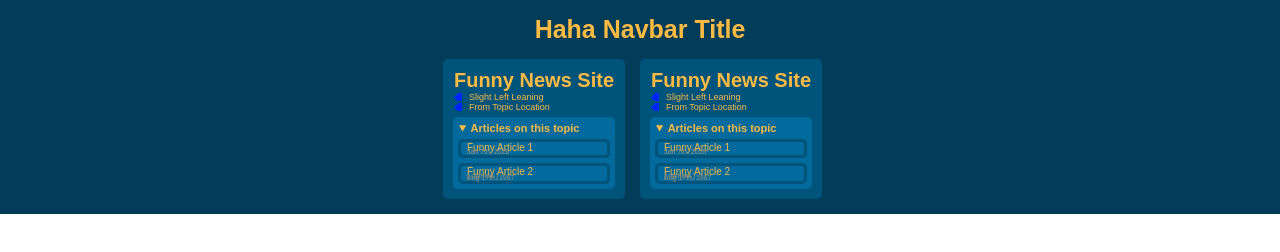
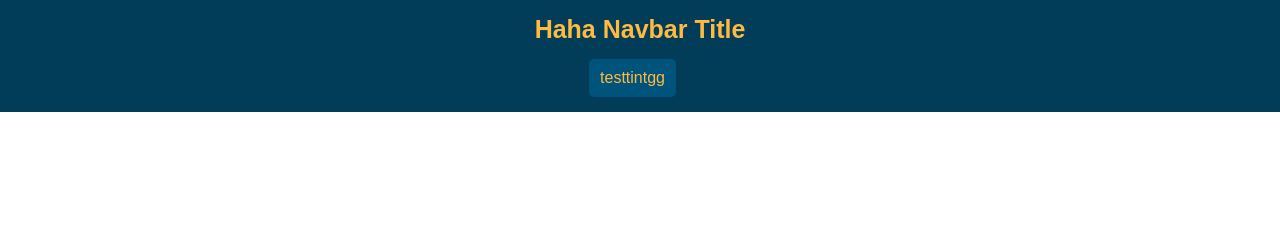
Before and after one commit to JMack21/cruzhacks24, a browser extension: page index.html in a window 1280 px wide. Drawn offline with Linux system fonts and the light colour scheme; a web font is replaced by a local one.

Commit message:
added node.js and started on the mainFunc and ui_control

```diff
--- a/index.html
+++ b/index.html
@@ -17,92 +17,14 @@
 					<h1>Haha Navbar Title</h1>
 				</div>
 
-				<div class="list-of-newsites-div">
-
-					<div class="newsite-div">
-
-						<div class="title-and-bias-of-newsite">
-							<h2>Funny News Site</h2>
-							<div class="bias-of-newsite-line">
-								<img src="images/bias_left.png" style="width:8px; height:8px">
-								<p class="bias-text">Slight Left Leaning</p>
-							</div>
-							<div class="bias-of-newsite-line">
-								<img src="images/bias_left.png" style="width:8px; height:8px">
-								<p class="bias-text">From Topic Location</p>
-							</div>
-						</div>
-
-						<div class="list-of-articles-dropdown-container">
-							<details class="list-of-articles-dropdown" open>
-								<summary>Articles on this topic</summary>
-
-								<div class="list-of-articles-div">
-									<div><a class="article-link" href="https://apnews.com/article/sixlegged-dog-surgery-spaniel-britain-6e7f609833646231c8dca6f0eb4c7c8b" target="_blank" rel="noopener noreferrer">
-										<div class="article-div">
-											<h3>Funny Article 1</h3>
-											<p class="article-date">Jan 7th, 2028</p>
-										</div>
-									</a></div>
-
-									<div><a class="article-link"  href="https://apnews.com/article/sixlegged-dog-surgery-spaniel-britain-6e7f609833646231c8dca6f0eb4c7c8b" target="_blank" rel="noopener noreferrer">
-										<div class="article-div">
-											<h3>Funny Article 2</h3>
-											<p class="article-type">( opinion )</p>
-											<p class="article-date">Aug 17th, 1987</p>
-										</div>
-									</a></div>
-								</div>
-
-							</details>
-						</div>
-
-					</div>
-
-					<div class="newsite-div">
-
-						<div class="title-and-bias-of-newsite">
-							<h2>Funny News Site</h2>
-							<div class="bias-of-newsite-line">
-								<img src="images/bias_left.png" style="width:8px; height:8px">
-								<p class="bias-text">Slight Left Leaning</p>
-							</div>
-							<div class="bias-of-newsite-line">
-								<img src="images/bias_left.png" style="width:8px; height:8px">
-								<p class="bias-text">From Topic Location</p>
-							</div>
-						</div>
-
-						<div class="list-of-articles-dropdown-container">
-							<details class="list-of-articles-dropdown" open>
-								<summary>Articles on this topic</summary>
-
-								<div class="list-of-articles-div">
-									<div><a class="article-link" href="https://apnews.com/article/sixlegged-dog-surgery-spaniel-britain-6e7f609833646231c8dca6f0eb4c7c8b" target="_blank" rel="noopener noreferrer">
-										<div class="article-div">
-											<h3>Funny Article 1</h3>
-											<p class="article-date">Jan 7th, 2028</p>
-										</div>
-									</a></div>
-
-									<div><a class="article-link"  href="https://apnews.com/article/sixlegged-dog-surgery-spaniel-britain-6e7f609833646231c8dca6f0eb4c7c8b" target="_blank" rel="noopener noreferrer">
-										<div class="article-div">
-											<h3>Funny Article 2</h3>
-											<p class="article-type">( opinion )</p>
-											<p class="article-date">Aug 17th, 1987</p>
-										</div>
-									</a></div>
-								</div>
-
-							</details>
-						</div>
-
-					</div>
-
+				<div class="list-of-newsites-div" id="the-list-of-newsites">
 				</div>
 
 			</div>
 		</div>
+
+		<script type="text/javascript" src="scripts/ui_control.js"></script>
+		<script type="text/javascript" src="scripts/main_script.js"></script>
 	</body>
 
 </html>
--- /dev/null
+++ b/package.json
@@ -0,0 +1,6 @@
+{
+  "dependencies": {
+    "axios": "^1.6.5",
+    "cheerio": "^1.0.0-rc.12"
+  }
+}
--- /dev/null
+++ b/scripts/main_script.js
@@ -0,0 +1,8 @@
+
+function mainFunc()
+{
+	const heho = createNewNewsite("eeeeeee");
+	document.getElementById("the-list-of-newsites").appendChild(heho);
+}
+
+mainFunc();
--- /dev/null
+++ b/scripts/ui_control.js
@@ -0,0 +1,12 @@
+
+function createNewNewsite(url)
+{
+	const site = document.createElement("div");
+	site.classList.add("newsite-div");
+
+	const schming = document.createElement("p");
+	schming.innerHTML = "testtintgg";
+	site.appendChild(schming);
+
+	return site;
+}
```
Also changed, not shown: SAMPLE_index.html (added, +110 -0 lines), manifest.json, 1 other file.
